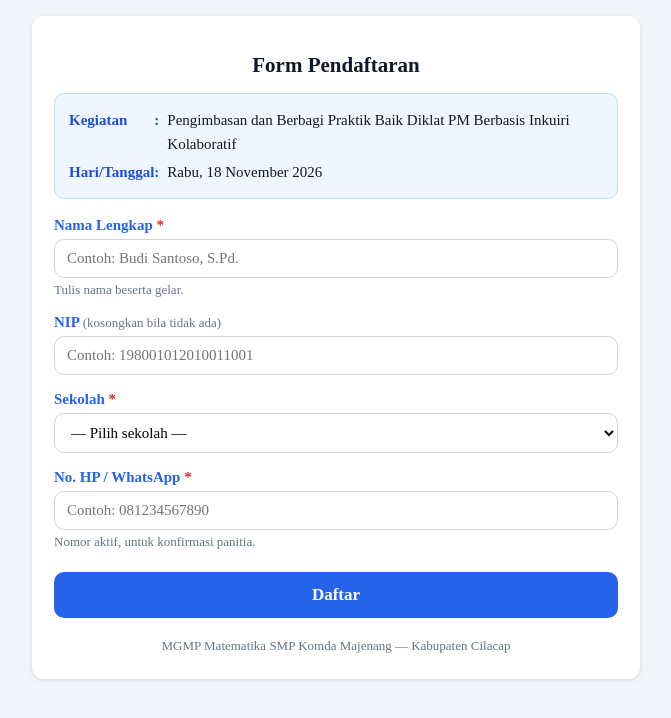
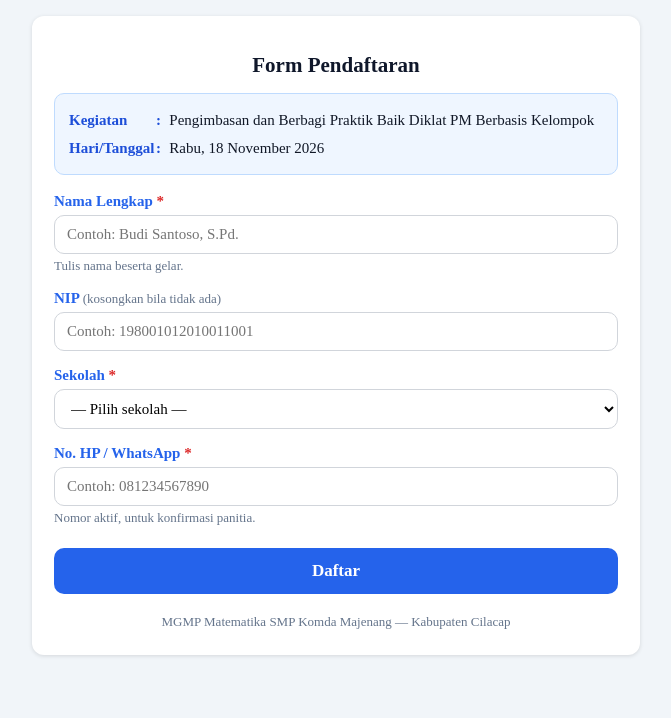
Before and after one commit to mgmpmatsmpmajenang/mgmpmatsmpmajenang.github.io, a plain HTML site: page pendaftaran-diklat.html in a window 1280 px wide. Shown: the whole page, without its empty margins (304-975 px from the left). Drawn offline with Linux system fonts and the light colour scheme.

Commit message:
Form pendaftaran Diklat: kegiatan jadi Berbasis Kelompok

```diff
--- a/pendaftaran-diklat.html
+++ b/pendaftaran-diklat.html
@@ -42,7 +42,7 @@
     <h1>Form Pendaftaran</h1>
     <div class="acara">
       <table>
-        <tr><td><b>Kegiatan</b></td><td><b>:</b></td><td>Pengimbasan dan Berbagi Praktik Baik Diklat PM Berbasis Inkuiri Kolaboratif</td></tr>
+        <tr><td><b>Kegiatan</b></td><td><b>:</b></td><td>Pengimbasan dan Berbagi Praktik Baik Diklat PM Berbasis Kelompok</td></tr>
         <tr><td><b>Hari/Tanggal</b></td><td><b>:</b></td><td>Rabu, 18 November 2026</td></tr>
       </table>
     </div>
```
